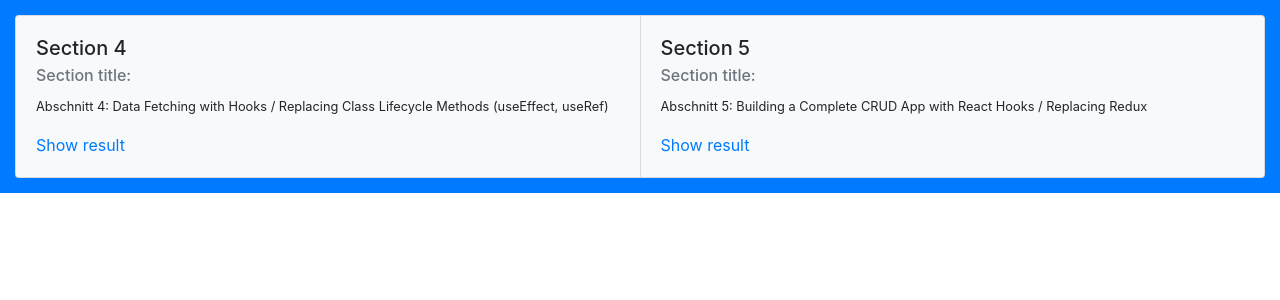
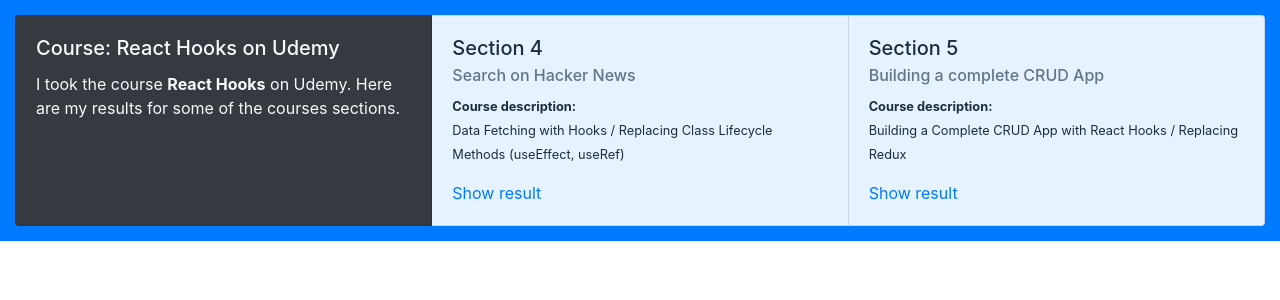
Before and after one commit to simonwinklerzh/react-hooks-udemy, a React (Create React App) app: page / in a window 1280 px wide. Shown: the top 300 px of the page. Built offline with nearby package versions, Linux system fonts and the light colour scheme.

Commit message:
Improve the content of the top navigation. Improve the navigation by adding an active state for the active navigation entry

```diff
--- a/src/course-sections/section-4/App.tsx
+++ b/src/course-sections/section-4/App.tsx
@@ -1,6 +1,5 @@
 import React, { useState, FormEvent } from 'react';
 import {
-  Jumbotron,
   Container,
   Row,
   Col,
--- a/src/index.tsx
+++ b/src/index.tsx
@@ -4,7 +4,9 @@
   BrowserRouter as Router,
   Switch,
   Route,
-  Link
+  NavLink,
+  withRouter,
+  RouteComponentProps
 } from 'react-router-dom';
 import {
   Card,
@@ -16,32 +18,88 @@
 import * as serviceWorker from './serviceWorker';
 import './index.scss';
 
+interface iCourseSectionNavigationEntry {
+  link: string;
+  title: string;
+  subTitle?: string;
+  text: { __html: string; };
+  navLinkText: string;
+}
+
+const CourseSectionNavigationEntry: React.FC<RouteComponentProps & iCourseSectionNavigationEntry> = (props) => {
+  const isActive = props.link === props.location.pathname;
+  return (
+    <Card
+      className={`coursesectionnavigationentry ${ isActive ? 'coursesectionnavigationentry--active' : '' }`}
+      style={{ opacity: isActive ? '1': '0.9' }}>
+      {/* Add a small triangle on the bottom center of the active entry */}
+      <style dangerouslySetInnerHTML={{
+        __html: `
+        .coursesectionnavigationentry:not(.coursesectionnavigationentry--active):hover {
+          opacity: 0.95 !important;
+        }
+        .coursesectionnavigationentry--active::after {
+          content: '';
+          display: block;
+          width: 15px;
+          height: 15px;
+          margin-left: -7.5px;
+          margin-bottom: -7.5px;
+          bottom: 0;
+          left: 50%;
+          position: absolute;
+          transform: rotate(45deg);
+          background-color: white;
+        }
+        `
+      }}></style>
+      <Card.Body>
+        <Card.Title>{props.title}</Card.Title>
+        { props.subTitle
+          ? <Card.Subtitle className="mb-2 text-muted">{props.subTitle}</Card.Subtitle>
+          : null
+        }
+        <Card.Text>
+          <span dangerouslySetInnerHTML={props.text}></span>
+        </Card.Text>
+        <NavLink activeStyle={{ display: 'none' }} to={props.link}>Show result</NavLink>
+      </Card.Body>
+    </Card>
+  );
+};
+
+const CourseSectionNavigationEntryWithRouter = withRouter(CourseSectionNavigationEntry);
+
 ReactDOM.render(
   <React.StrictMode>
     <Router>
       <div className="layout__nav-container">
         <Container fluid>
           <CardGroup>
-            <Card bg="light">
+            <Card bg="dark" text="light">
               <Card.Body>
-                <Card.Title>Section 4</Card.Title>
-                <Card.Subtitle className="mb-2 text-muted">Section title:</Card.Subtitle>
+                <Card.Title>Course: React Hooks on Udemy</Card.Title>
                 <Card.Text>
-                  <small>Abschnitt 4: Data Fetching with Hooks / Replacing Class Lifecycle Methods (useEffect, useRef)</small>
+                  I took the course <b>React Hooks</b> on Udemy. Here are my results for some of the courses sections.
                 </Card.Text>
-                <Link to="/section-4">Show result</Link>
               </Card.Body>
             </Card>
-            <Card bg="light">
-              <Card.Body>
-                <Card.Title>Section 5</Card.Title>
-                <Card.Subtitle className="mb-2 text-muted">Section title:</Card.Subtitle>
-                <Card.Text>
-                  <small>Abschnitt 5: Building a Complete CRUD App with React Hooks / Replacing Redux</small>
-                </Card.Text>
-                <Link to="/section-x">Show result</Link>
-              </Card.Body>
-            </Card>
+            <CourseSectionNavigationEntryWithRouter
+              link="/section-4"
+              title="Section 4"
+              subTitle="Search on Hacker News"
+              text={{
+                __html: '<small><b>Course description:</b><br />Data Fetching with Hooks / Replacing Class Lifecycle Methods (useEffect, useRef)</small>'
+              }}
+              navLinkText="Show Result" />
+            <CourseSectionNavigationEntryWithRouter
+              link="/section-x"
+              title="Section 5"
+              subTitle="Building a complete CRUD App"
+              text={{
+                __html: '<small><b>Course description:</b><br />Building a Complete CRUD App with React Hooks / Replacing Redux</small>'
+              }}
+              navLinkText="Show Result" />
           </CardGroup>
         </Container>
       </div>
```
